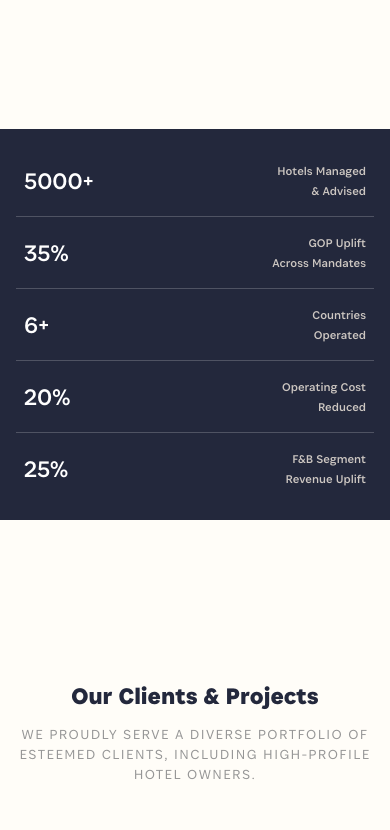
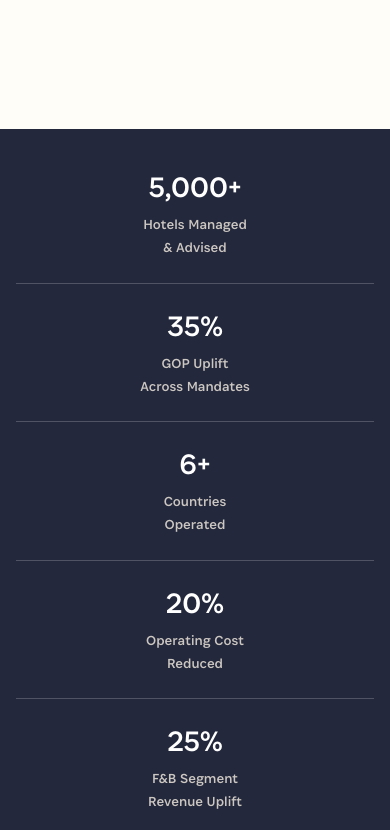
Before and after one commit to optimumhospitality/optimumhospitaity, a React (Vite) app: page /about in a window 390 px wide. Shown: the part 3180-4010 px from the top of the page. Built offline with nearby package versions, Linux system fonts and the light colour scheme.

Commit message:
add stats as commong component

```diff
--- a/src/components/about/Operate.tsx
+++ b/src/components/about/Operate.tsx
@@ -1,3 +1,5 @@
+import StatsSection from "../common/StatsSection";
+
 const operationSteps = [
   {
     number: "01",
@@ -16,29 +18,6 @@ const operationSteps = [
     title: "Starting Phase",
     description:
       "Kick-off meeting and establish communication system and protocols with all stakeholders",
-  },
-];
-
-const stats = [
-  {
-    value: "5000+",
-    label: "Hotels Managed\n& Advised",
-  },
-  {
-    value: "35%",
-    label: "GOP Uplift\nAcross Mandates",
-  },
-  {
-    value: "6+",
-    label: "Countries\nOperated",
-  },
-  {
-    value: "20%",
-    label: "Operating Cost\nReduced",
-  },
-  {
-    value: "25%",
-    label: "F&B Segment\nRevenue Uplift",
   },
 ];
 
@@ -87,41 +66,9 @@ export default function Operate() {
         </div>
       </div>
 
-      {/* Stats Section */}
-      <div className="bg-primary">
-        <div className="max-w-[1440px] mx-auto px-4 sm:px-6 md:px-8 lg:px-1">
-          {/* Desktop: 5 columns */}
-          <div className="hidden lg:grid lg:grid-cols-5 lg:divide-x divide-white/20 py-12 lg:py-16">
-            {stats.map((stat) => (
-              <div key={stat.value} className="px-6 xl:px-10 flex flex-col">
-                <div className="text-4xl xl:text-[64px] font-normal text-white mb-auto">
-                  {stat.value}
-                </div>
-                <div className="text-secondary/80 text-sm lg:text-base whitespace-pre-line leading-relaxed mt-8 lg:mt-10">
-                  {stat.label}
-                </div>
-              </div>
-            ))}
-          </div>
+      {/* Stats Section - Using Common Component */}
+      <StatsSection />
 
-          {/* Mobile/Tablet: Single column with flex-row layout */}
-          <div className="lg:hidden divide-y divide-white/20 py-4">
-            {stats.map((stat) => (
-              <div
-                key={stat.value}
-                className="flex flex-row items-center justify-between py-4 px-2"
-              >
-                <div className="text-2xl sm:text-3xl md:text-4xl font-normal text-white">
-                  {stat.value}
-                </div>
-                <div className="text-secondary/80 text-xs sm:text-sm whitespace-pre-line leading-relaxed text-right">
-                  {stat.label}
-                </div>
-              </div>
-            ))}
-          </div>
-        </div>
-      </div>
       <div className="h-[80px] bg-tertinary"></div>
     </section>
   );
--- /dev/null
+++ b/src/components/common/StatsSection.tsx
@@ -0,0 +1,86 @@
+import CountUp from "react-countup";
+
+interface StatItem {
+  value: number;
+  suffix: string;
+  label: string;
+}
+
+const stats: StatItem[] = [
+  {
+    value: 5000,
+    suffix: "+",
+    label: "Hotels Managed\n& Advised",
+  },
+  {
+    value: 35,
+    suffix: "%",
+    label: "GOP Uplift\nAcross Mandates",
+  },
+  {
+    value: 6,
+    suffix: "+",
+    label: "Countries\nOperated",
+  },
+  {
+    value: 20,
+    suffix: "%",
+    label: "Operating Cost\nReduced",
+  },
+  {
+    value: 25,
+    suffix: "%",
+    label: "F&B Segment\nRevenue Uplift",
+  },
+];
+
+export default function StatsSection() {
+  return (
+    <div className="bg-primary">
+      <div className="max-w-[1440px] mx-auto px-4 sm:px-6 md:px-8 lg:px-1">
+        {/* Desktop: 5 columns */}
+        <div className="hidden lg:grid lg:grid-cols-5 lg:divide-x divide-white/20 py-12 lg:py-16">
+          {stats.map((stat) => (
+            <div key={stat.label} className="px-6 xl:px-10 flex flex-col">
+              <div className="text-4xl xl:text-[64px] font-normal text-white mb-auto">
+                <CountUp
+                  end={stat.value}
+                  suffix={stat.suffix}
+                  duration={2.5}
+                  enableScrollSpy
+                  scrollSpyOnce
+                />
+              </div>
+              <div className="text-secondary/80 text-sm lg:text-base whitespace-pre-line leading-relaxed mt-8 lg:mt-10">
+                {stat.label}
+              </div>
+            </div>
+          ))}
+        </div>
+
+        {/* Mobile/Tablet: Single column with flex-col centered layout */}
+        <div className="lg:hidden divide-y divide-white/20 py-4">
+          {stats.map((stat) => (
+            <div
+              key={stat.label}
+              className="flex flex-col items-center justify-center text-center py-6 px-2"
+            >
+              <div className="text-3xl sm:text-4xl md:text-5xl font-normal text-white mb-2">
+                <CountUp
+                  end={stat.value}
+                  suffix={stat.suffix}
+                  duration={2.5}
+                  enableScrollSpy
+                  scrollSpyOnce
+                />
+              </div>
+              <div className="text-secondary/80 text-sm sm:text-base whitespace-pre-line leading-relaxed">
+                {stat.label}
+              </div>
+            </div>
+          ))}
+        </div>
+      </div>
+    </div>
+  );
+}
--- a/src/components/home/StatsSection.tsx
+++ b/src/components/home/StatsSection.tsx
@@ -1,91 +1,9 @@
-import CountUp from "react-countup";
+import StatsSection from "../common/StatsSection";
 
-interface StatItem {
-  value: number;
-  suffix: string;
-  label: string;
-}
-
-const stats: StatItem[] = [
-  {
-    value: 5000,
-    suffix: "+",
-    label: "Hotels Managed\n& Advised",
-  },
-  {
-    value: 35,
-    suffix: "%",
-    label: "GOP Uplift\nAcross Mandates",
-  },
-  {
-    value: 6,
-    suffix: "+",
-    label: "Countries\nOperated",
-  },
-  {
-    value: 20,
-    suffix: "%",
-    label: "Operating Cost\nReduced",
-  },
-  {
-    value: 25,
-    suffix: "%",
-    label: "F&B Segment\nRevenue Uplift",
-  },
-];
-
-export default function StatsSection() {
+export default function HomeStatsSection() {
   return (
     <section>
-      {/* White Divider Space */}
-
-      {/* Stats Section */}
-      <div className="bg-primary">
-        <div className="max-w-[1440px] mx-auto px-4 sm:px-6 md:px-8 lg:px-1">
-          {/* Desktop: 5 columns */}
-          <div className="hidden lg:grid lg:grid-cols-5 lg:divide-x divide-white/20 py-12 lg:py-16">
-            {stats.map((stat) => (
-              <div key={stat.label} className="px-6 xl:px-10 flex flex-col">
-                <div className="text-4xl xl:text-[64px] font-normal text-white mb-auto">
-                  <CountUp
-                    end={stat.value}
-                    suffix={stat.suffix}
-                    duration={2.5}
-                    enableScrollSpy
-                    scrollSpyOnce
-                  />
-                </div>
-                <div className="text-secondary/80 text-sm lg:text-base whitespace-pre-line leading-relaxed mt-8 lg:mt-10">
-                  {stat.label}
-                </div>
-              </div>
-            ))}
-          </div>
-
-          {/* Mobile/Tablet: Single column with flex-col centered layout */}
-          <div className="lg:hidden divide-y divide-white/20 py-4">
-            {stats.map((stat) => (
-              <div
-                key={stat.label}
-                className="flex flex-col items-center justify-center text-center py-6 px-2"
-              >
-                <div className="text-3xl sm:text-4xl md:text-5xl font-normal text-white mb-2">
-                  <CountUp
-                    end={stat.value}
-                    suffix={stat.suffix}
-                    duration={2.5}
-                    enableScrollSpy
-                    scrollSpyOnce
-                  />
-                </div>
-                <div className="text-secondary/80 text-sm sm:text-base whitespace-pre-line leading-relaxed">
-                  {stat.label}
-                </div>
-              </div>
-            ))}
-          </div>
-        </div>
-      </div>
+      <StatsSection />
       <div className="bg-tertinary p-5"></div>
     </section>
   );
```
